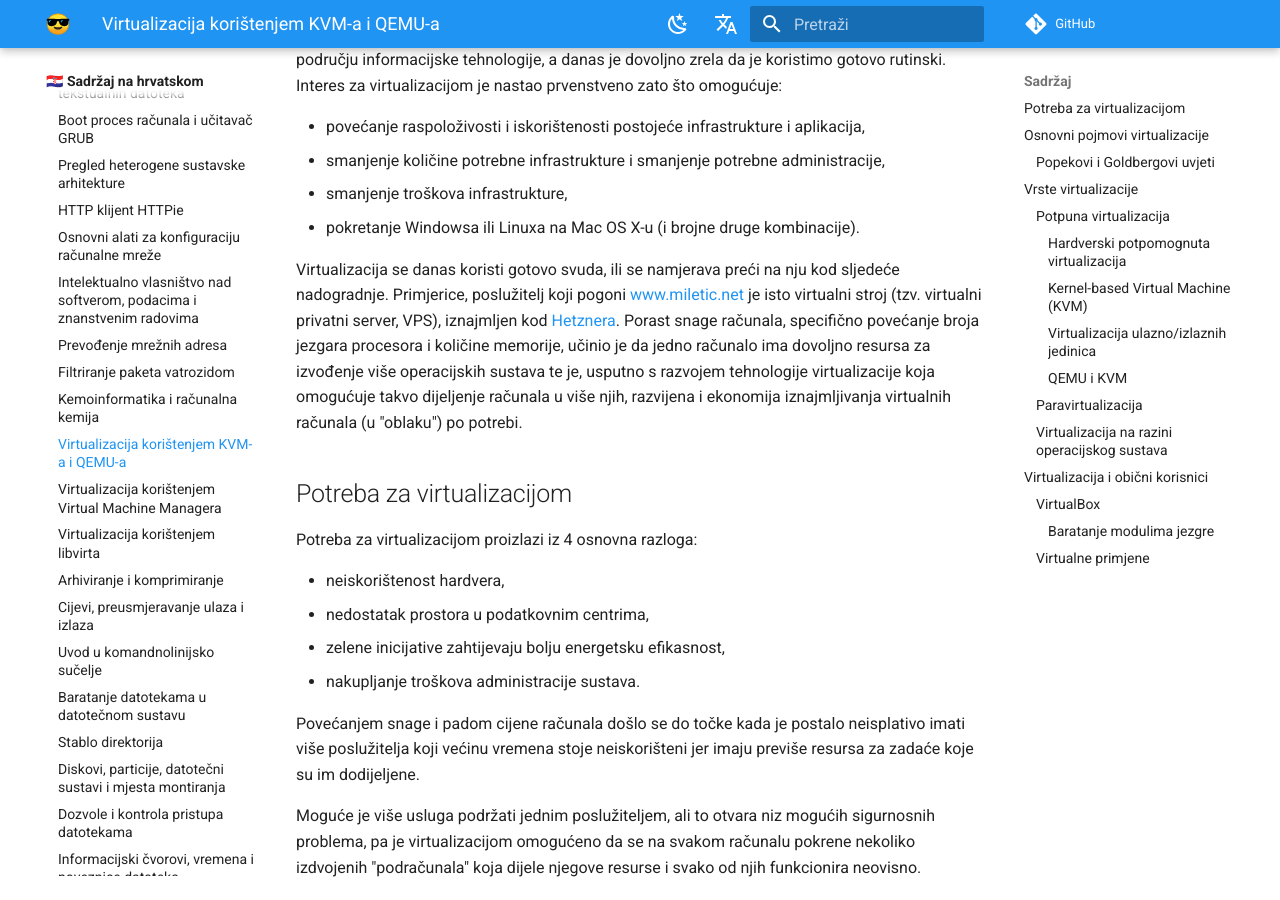
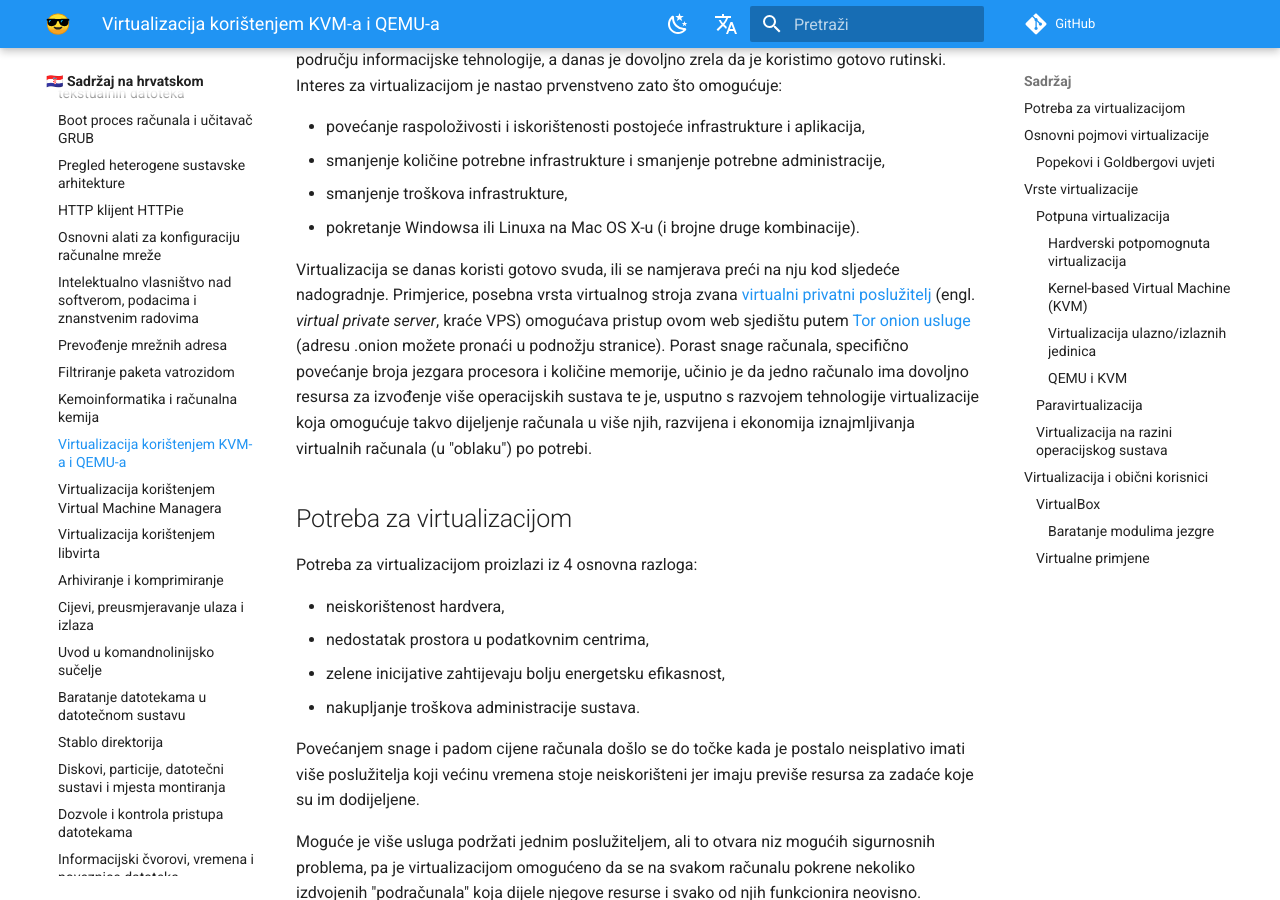
Before and after one commit to gaseri/website, an MkDocs documentation site: the page built from docs/hr/nastava/materijali/kvm-virtualizacija.md, in a window 1280 px wide and 900 px high, scrolled down 443 px. Built offline with MkDocs 1.6.1 and Material for MkDocs 9.7.7, drawn with Linux system fonts in a browser that asks for light colours; comment, search, counter and statistics services are not loaded.

Commit message:
Reworded VPS example

```diff
--- a/docs/hr/nastava/materijali/kvm-virtualizacija.md
+++ b/docs/hr/nastava/materijali/kvm-virtualizacija.md
@@ -15,7 +15,7 @@ Virtualizacija je tijekom 2000-ih godina ubrzano razvijala i bila jedna od najpo
 - smanjenje troškova infrastrukture,
 - pokretanje Windowsa ili Linuxa na Mac OS X-u (i brojne druge kombinacije).
 
-Virtualizacija se danas koristi gotovo svuda, ili se namjerava preći na nju kod sljedeće nadogradnje. Primjerice, poslužitelj koji pogoni [www.miletic.net](https://www.miletic.net/) je isto virtualni stroj (tzv. virtualni privatni server, VPS), iznajmljen kod [Hetznera](https://www.hetzner.com/). Porast snage računala, specifično povećanje broja jezgara procesora i količine memorije, učinio je da jedno računalo ima dovoljno resursa za izvođenje više operacijskih sustava te je, usputno s razvojem tehnologije virtualizacije koja omogućuje takvo dijeljenje računala u više njih, razvijena i ekonomija iznajmljivanja virtualnih računala (u "oblaku") po potrebi.
+Virtualizacija se danas koristi gotovo svuda, ili se namjerava preći na nju kod sljedeće nadogradnje. Primjerice, posebna vrsta virtualnog stroja zvana [virtualni privatni poslužitelj](https://www.ibm.com/cloud/learn/vps) (engl. *virtual private server*, kraće VPS) omogućava pristup ovom web sjedištu putem [Tor onion usluge](https://support.torproject.org/onionservices/) (adresu .onion možete pronaći u podnožju stranice). Porast snage računala, specifično povećanje broja jezgara procesora i količine memorije, učinio je da jedno računalo ima dovoljno resursa za izvođenje više operacijskih sustava te je, usputno s razvojem tehnologije virtualizacije koja omogućuje takvo dijeljenje računala u više njih, razvijena i ekonomija iznajmljivanja virtualnih računala (u "oblaku") po potrebi.
 
 ## Potreba za virtualizacijom
 
```
